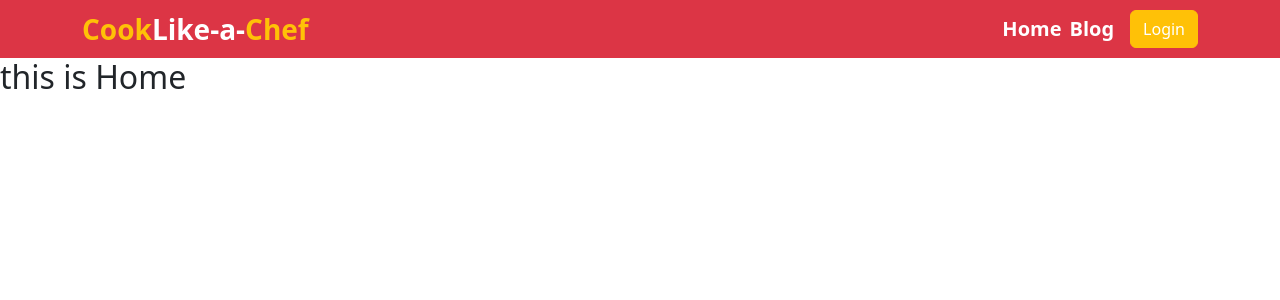
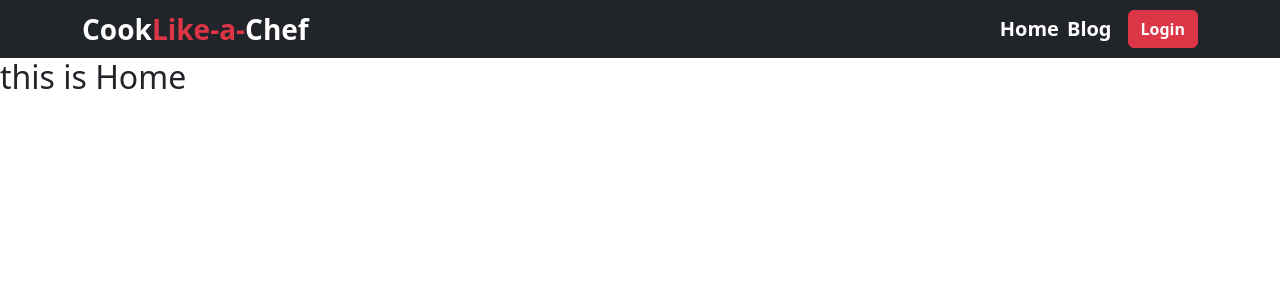
Before and after one commit to shuvrodev337/cook--like-a-chef-client, a React (Vite) app: page / in a window 1280 px wide. Shown: the top 300 px of the page. Built offline with nearby package versions, Linux system fonts and the light colour scheme.

Commit message:
updated navbar

```diff
--- a/index.html
+++ b/index.html
@@ -4,7 +4,7 @@
     <meta charset="UTF-8" />
     <link rel="icon" type="image/svg+xml" href="/vite.svg" />
     <meta name="viewport" content="width=device-width, initial-scale=1.0" />
-    <title>Vite + React</title>
+    <title>Cook Like A Chef</title>
   </head>
   <body>
     <div id="root"></div>
--- a/src/components/NavigationBar/NavigationBar.jsx
+++ b/src/components/NavigationBar/NavigationBar.jsx
@@ -9,14 +9,13 @@ const NavigationBar = () => {
     //     <Link to={"/login"}>Login</Link>
     //     <Link to={"/register"}>Register</Link>
     // </div>
-    <Navbar collapseOnSelect expand="lg" bg="danger" variant="danger">
+    <Navbar collapseOnSelect expand="lg" bg="dark" variant="white">
       <Container>
-        <Link className="fs-3 fw-bolder text-decoration-none"><span className="text-warning">Cook</span><span className="text-white">Like-a-</span><span className="text-warning">Chef</span></Link>
+        <Link className="fs-3 fw-bolder text-decoration-none"><span className="text-white">Cook</span><span className="text-danger">Like-a-</span><span className="text-white">Chef</span></Link>
         <Navbar.Toggle aria-controls="responsive-navbar-nav" />
         <Navbar.Collapse id="responsive-navbar-nav">
           <Nav className="ms-auto me-3">
-            {/* <Nav.Link href="#features">Home</Nav.Link>
-            <Nav.Link href="#pricing">Pricing</Nav.Link> */}
+
             <Link className="text-white me-2  fs-5 fw-semibold  text-decoration-none" to={"/"}>Home</Link>
             <Link className="text-white  fs-5 fw-semibold  text-decoration-none" to={"/blog"}>Blog</Link>
 
@@ -24,7 +23,7 @@ const NavigationBar = () => {
           </Nav>
           <Nav>
 
-            <Link to={"/login"}><Button className="text-white " variant="warning">Login</Button>{' '}</Link>
+            <Link to={"/login"}><Button className="text-white fw-semibold" variant="danger">Login</Button>{' '}</Link>
 
           </Nav>
         </Navbar.Collapse>
```
